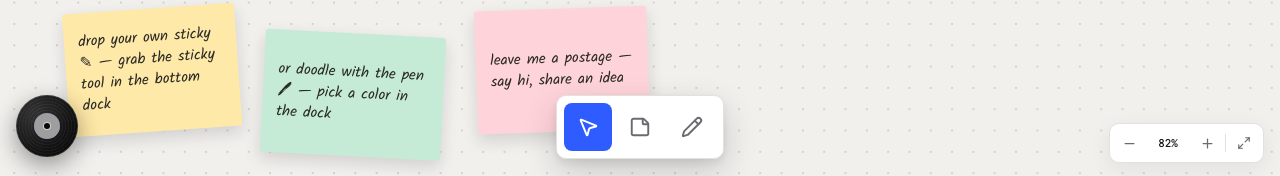
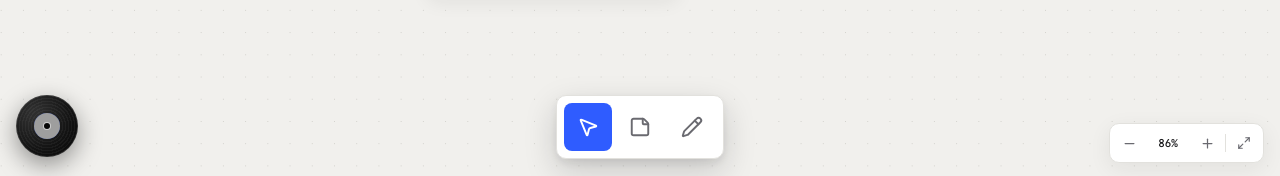
Before and after one commit to savell20/portfolio-react, a React (Vite) app: page / in a window 1280 px wide. Shown: the part 621-797 px from the top of the page. Built offline with nearby package versions, Linux system fonts and the light colour scheme; grey boxes are pictures that could not be loaded.

Commit message:
Push creative space well below the fold so it doesn't compete with the hero

```diff
--- a/src/pages/Home.jsx
+++ b/src/pages/Home.jsx
@@ -61,17 +61,17 @@ const OBJECTS = [
   { id: 'hubspot', type: 'project', x: 962,  y: 360, w: 296, h: 360, z: 6, to: '/work/hubspot', data: projects.hubspot },
   { id: 'captura', type: 'project', x: 1284, y: 360, w: 296, h: 360, z: 6, to: '/work/captura', data: projects.captura },
 
-  // ─── Creative space below the polaroid — visitors can leave their own
-  //     stickies, draw, or just say hi. A few seed notes show what's possible.
-  { id: 'note-down', type: 'note', x: 220, y: 660, w: 320, h: 80, z: 8,
+  // ─── Creative space — sits well below the hero so it doesn't compete
+  //     for attention. Visitors discover it as they scroll/pan down.
+  { id: 'note-down', type: 'note', x: 240, y: 1000, w: 320, h: 80, z: 8,
     data: { text: 'explore down here', arrow: '↓', rotate: -3 } },
-  { id: 'seed-1', type: 'sticky', x: 180, y: 800, w: 210, h: 170, z: 4, draggable: true,
+  { id: 'seed-1', type: 'sticky', x: 200, y: 1140, w: 210, h: 170, z: 4, draggable: true,
     data: { text: 'drop your own sticky ✎ — grab the sticky tool in the bottom dock',
       color: 'var(--sticky-yellow)', rotate: -4, tall: true } },
-  { id: 'seed-2', type: 'sticky', x: 420, y: 830, w: 220, h: 170, z: 4, draggable: true,
+  { id: 'seed-2', type: 'sticky', x: 440, y: 1170, w: 220, h: 170, z: 4, draggable: true,
     data: { text: 'or doodle with the pen 🖊  — pick a color in the dock',
       color: 'var(--sticky-mint)', rotate: 3, tall: true } },
-  { id: 'seed-3', type: 'sticky', x: 680, y: 800, w: 210, h: 170, z: 4, draggable: true,
+  { id: 'seed-3', type: 'sticky', x: 700, y: 1140, w: 210, h: 170, z: 4, draggable: true,
     data: { text: 'leave me a postage — say hi, share an idea',
       color: 'var(--sticky-pink)', rotate: -2, tall: true } },
 ]
@@ -147,14 +147,15 @@ function makeRenderObject(navigate) {
 function computeInitialView() {
   const w = window.innerWidth
   const h = window.innerHeight
-  // Polaroid (left) + Case Studies title + 3 project cards (right) + the
-  // creative-space hint just below. Content bbox: x:180–1580 (1400w),
-  // y:220–820 (600h). Centered around (880, 520).
-  const scale = Math.min(0.82, (w - 100) / 1400, (h - 240) / 620)
+  // Focus on the hero: polaroid (left) + Case Studies title + 3 project
+  // cards (right). The creative space below sits intentionally below the
+  // fold — visitors discover it by panning down.
+  // Hero bbox: x:200–1580 (1380w), y:220–720 (500h). Centered around (890, 470).
+  const scale = Math.min(0.88, (w - 100) / 1380, (h - 240) / 520)
   return {
     scale,
-    x: w / 2 - 880 * scale,
-    y: h / 2 - 520 * scale,
+    x: w / 2 - 890 * scale,
+    y: h / 2 - 470 * scale,
   }
 }
 
```
